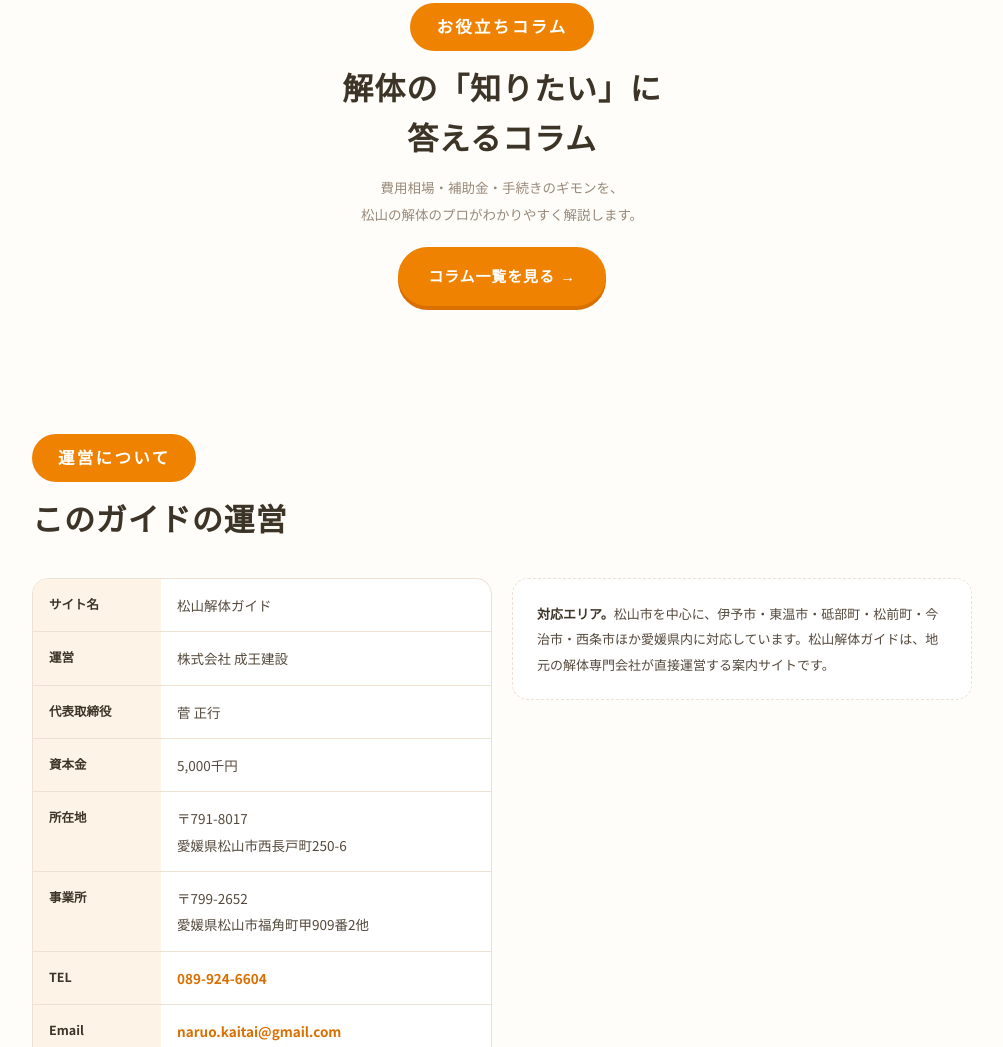
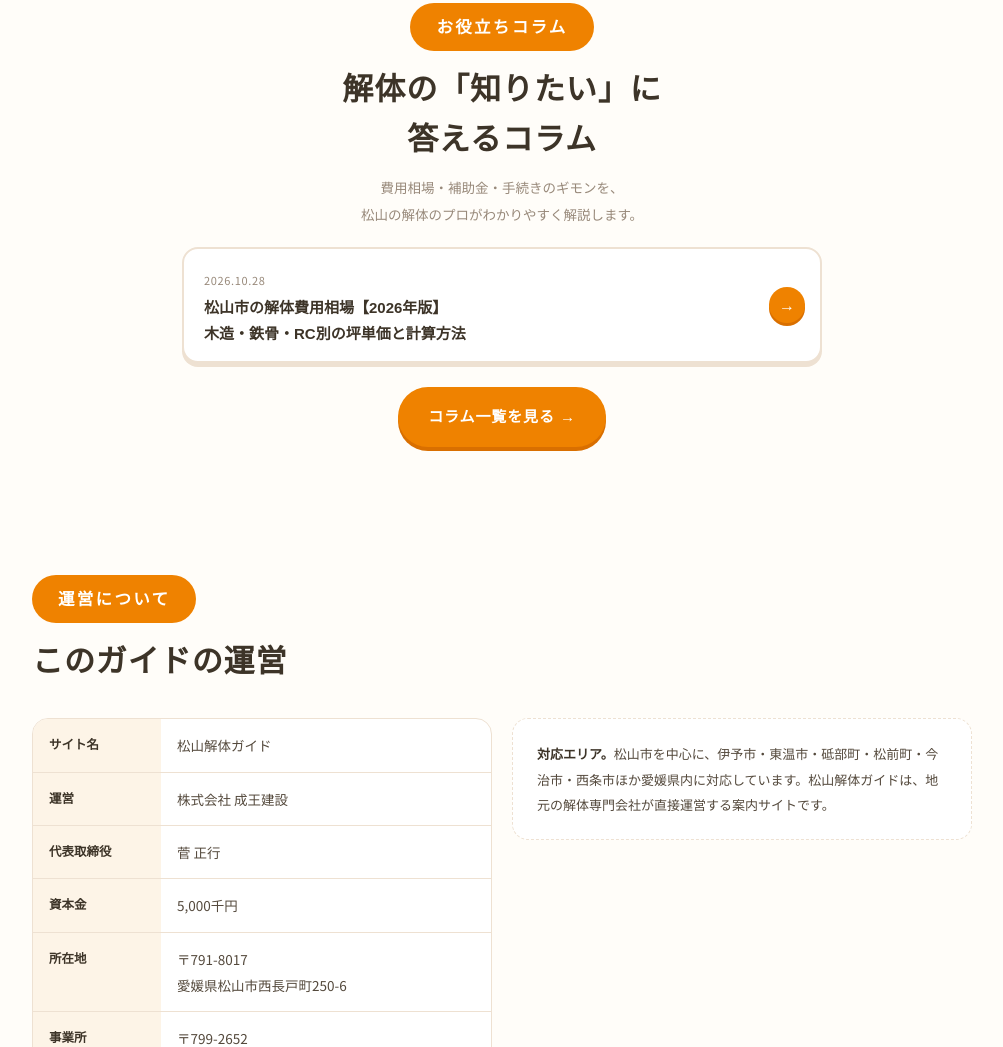
Before and after one commit to vkexppp/matsuyama-kaitai-guide, a plain HTML site: page index.html in a window 1280 px wide. Shown: the part 3829-4876 px from the top of the page, without its empty margins (138-1141 px from the left). Drawn offline with Linux system fonts and the light colour scheme; a web font is replaced by a local one.

Commit message:
Add files via upload

```diff
--- a/index.html
+++ b/index.html
@@ -292,6 +292,14 @@
   summary::before{content:"Q";font-family:var(--display);font-weight:900;color:var(--orange);font-size:16px}
   details .a{padding:0 20px 18px 46px;font-size:13.5px}
 
+  #column .col-list{max-width:640px;margin:0 auto 24px;text-align:left}
+  #column .card{display:flex;align-items:center;gap:14px;background:#fff;border:2px solid var(--line);border-radius:16px;padding:15px 15px 15px 20px;margin-bottom:12px;box-shadow:0 4px 0 var(--line);transition:border-color .15s,box-shadow .15s}
+  #column .card:hover{border-color:var(--orange);box-shadow:0 4px 0 var(--orange-deep)}
+  #column .card .body{flex:1;min-width:0}
+  #column .card .date{font-size:11px;color:var(--muted);letter-spacing:.06em}
+  #column .card .t{display:block;font-family:var(--display);font-weight:900;font-size:15px;color:var(--ink);line-height:1.7;margin-top:2px}
+  #column .card .arrow{flex:0 0 36px;height:36px;border-radius:50%;background:var(--orange);color:#fff;display:flex;align-items:center;justify-content:center;font-family:var(--display);font-weight:900;font-size:16px;box-shadow:0 3px 0 var(--orange-deep)}
+
   .about-grid{display:grid;grid-template-columns:repeat(auto-fit,minmax(280px,1fr));gap:20px;align-items:start}
   .about-grid dl{background:#fff;border:1.5px solid var(--line);border-radius:16px;overflow:hidden}
   .about-grid .row{display:grid;grid-template-columns:128px 1fr;border-bottom:1px solid var(--line)}
@@ -565,6 +573,7 @@
       <h2>解体の「知りたい」に<br>答えるコラム</h2>
       <p style="margin-left:auto;margin-right:auto">費用相場・補助金・手続きのギモンを、<br>松山の解体のプロがわかりやすく解説します。</p>
     </div>
+    <div class="col-list fade" id="col-latest"></div>
     <a class="btn btn-primary fade" href="column.html">コラム一覧を見る →</a>
   </div>
 </section>
@@ -686,6 +695,16 @@
     document.querySelector('.wiz').scrollIntoView({behavior:'smooth',block:'start'});
   }
   function wRestart(){wNext(1);}
+
+  /* ===== 最新コラム3件をトップに自動表示（column.htmlから読み込み） ===== */
+  try{
+    fetch('column.html').then(function(r){return r.ok?r.text():Promise.reject();}).then(function(t){
+      var d=new DOMParser().parseFromString(t,'text/html');
+      var cards=Array.prototype.slice.call(d.querySelectorAll('a.card'),0,3);
+      var box=document.getElementById('col-latest');
+      if(box&&cards.length){cards.forEach(function(c){box.appendChild(document.importNode(c,true));});}
+    }).catch(function(){});
+  }catch(e){}
 </script>
 </body>
 </html>
```
